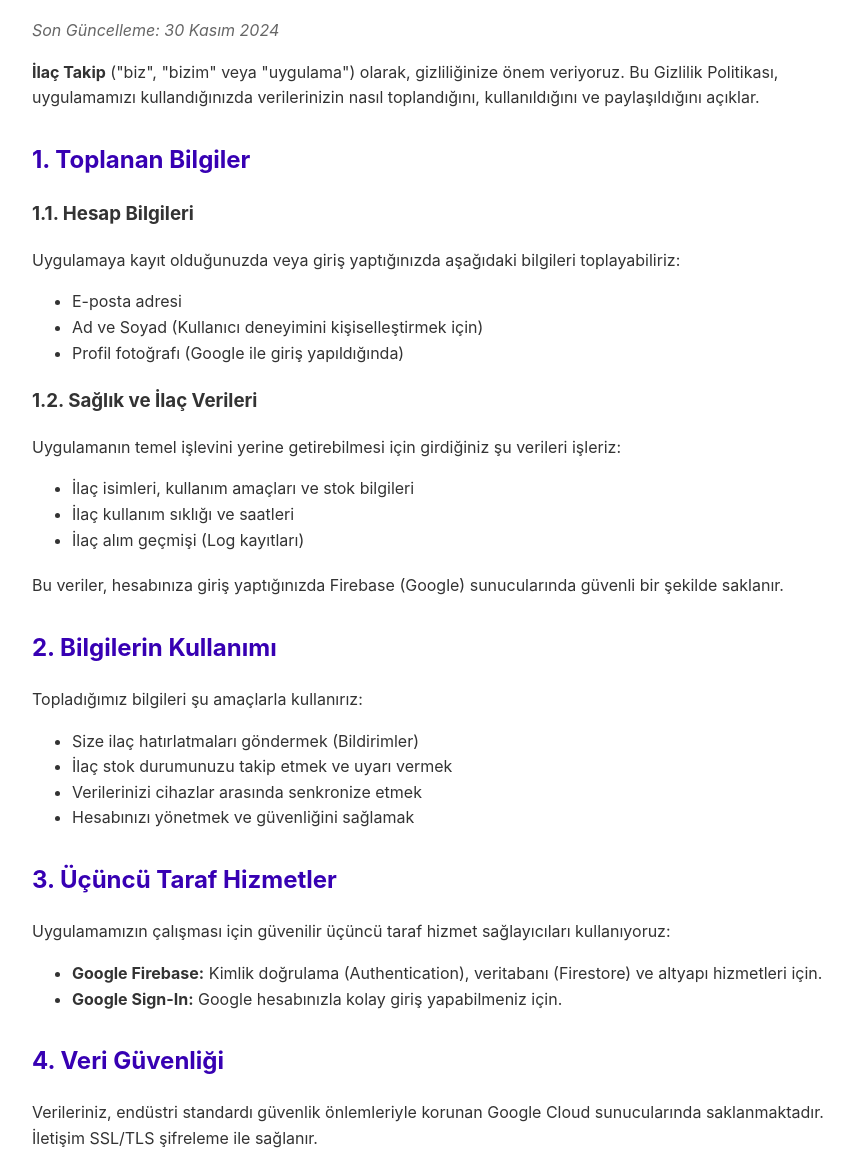
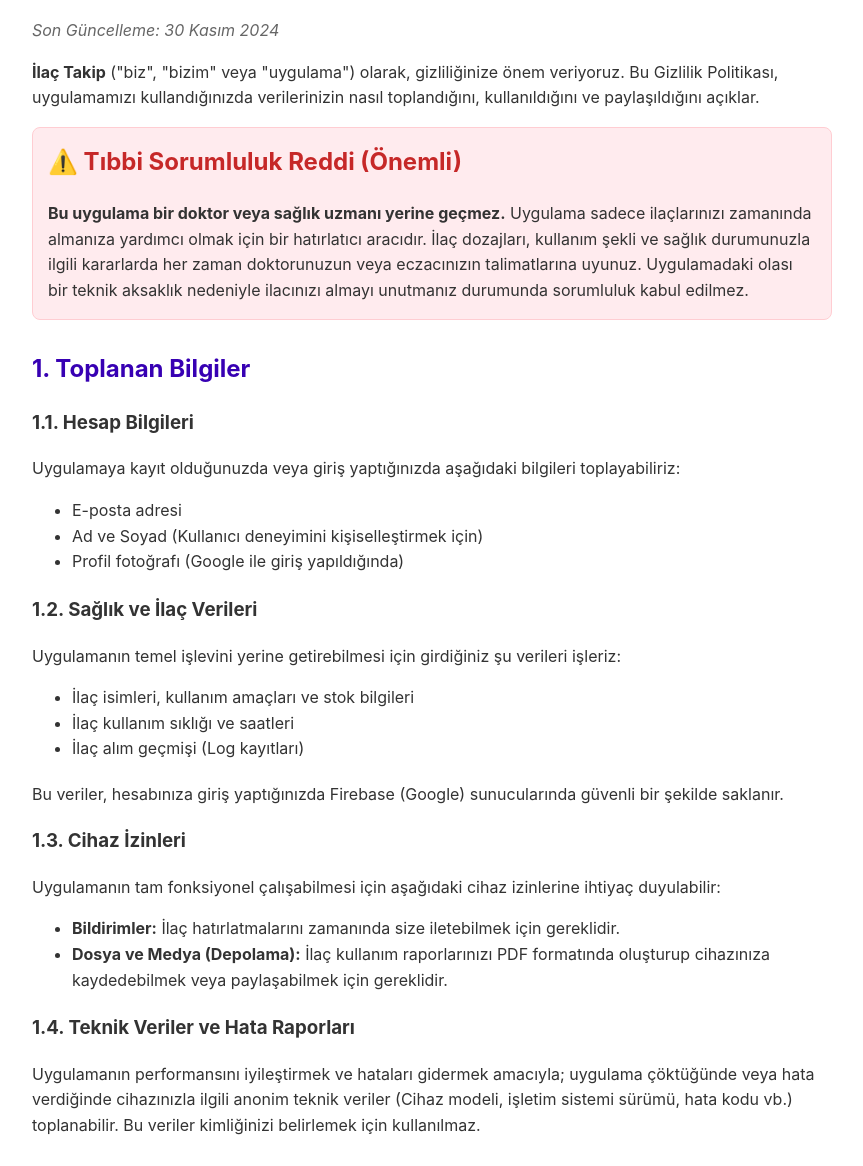
Before and after one commit to enesakca04/ilac-takip-privacy, a plain HTML site: page index.html in a window 1280 px wide. Shown: the part 96-1262 px from the top of the page, without its empty margins (208-1071 px from the left). Drawn offline with Linux system fonts and the light colour scheme.

Commit message:
Update privacy policy with medical disclaimer and permissions

```diff
--- a/index.html
+++ b/index.html
@@ -1,5 +1,6 @@
 <!DOCTYPE html>
 <html lang="tr">
+
 <head>
     <meta charset="UTF-8">
     <meta name="viewport" content="width=device-width, initial-scale=1.0">
@@ -13,17 +14,44 @@
             margin: 0 auto;
             padding: 20px;
         }
-        h1 { color: #6200ee; }
-        h2 { color: #3700b3; margin-top: 30px; }
-        ul { margin-bottom: 20px; }
-        .last-updated { color: #666; font-style: italic; }
+
+        h1 {
+            color: #6200ee;
+        }
+
+        h2 {
+            color: #3700b3;
+            margin-top: 30px;
+        }
+
+        ul {
+            margin-bottom: 20px;
+        }
+
+        .last-updated {
+            color: #666;
+            font-style: italic;
+        }
     </style>
 </head>
+
 <body>
     <h1>Gizlilik Politikası</h1>
     <p class="last-updated">Son Güncelleme: 30 Kasım 2024</p>
 
-    <p><strong>İlaç Takip</strong> ("biz", "bizim" veya "uygulama") olarak, gizliliğinize önem veriyoruz. Bu Gizlilik Politikası, uygulamamızı kullandığınızda verilerinizin nasıl toplandığını, kullanıldığını ve paylaşıldığını açıklar.</p>
+    <p><strong>İlaç Takip</strong> ("biz", "bizim" veya "uygulama") olarak, gizliliğinize önem veriyoruz. Bu Gizlilik
+        Politikası, uygulamamızı kullandığınızda verilerinizin nasıl toplandığını, kullanıldığını ve paylaşıldığını
+        açıklar.</p>
+
+    <div
+        style="background-color: #ffebee; border: 1px solid #ffcdd2; padding: 15px; border-radius: 8px; margin-bottom: 20px;">
+        <h2 style="color: #c62828; margin-top: 0;">⚠️ Tıbbi Sorumluluk Reddi (Önemli)</h2>
+        <p style="margin-bottom: 0;"><strong>Bu uygulama bir doktor veya sağlık uzmanı yerine geçmez.</strong> Uygulama
+            sadece ilaçlarınızı zamanında almanıza yardımcı olmak için bir hatırlatıcı aracıdır. İlaç dozajları,
+            kullanım şekli ve sağlık durumunuzla ilgili kararlarda her zaman doktorunuzun veya eczacınızın talimatlarına
+            uyunuz. Uygulamadaki olası bir teknik aksaklık nedeniyle ilacınızı almayı unutmanız durumunda sorumluluk
+            kabul edilmez.</p>
+    </div>
 
     <h2>1. Toplanan Bilgiler</h2>
 
@@ -44,6 +72,19 @@
     </ul>
     <p>Bu veriler, hesabınıza giriş yaptığınızda Firebase (Google) sunucularında güvenli bir şekilde saklanır.</p>
 
+    <h3>1.3. Cihaz İzinleri</h3>
+    <p>Uygulamanın tam fonksiyonel çalışabilmesi için aşağıdaki cihaz izinlerine ihtiyaç duyulabilir:</p>
+    <ul>
+        <li><strong>Bildirimler:</strong> İlaç hatırlatmalarını zamanında size iletebilmek için gereklidir.</li>
+        <li><strong>Dosya ve Medya (Depolama):</strong> İlaç kullanım raporlarınızı PDF formatında oluşturup cihazınıza
+            kaydedebilmek veya paylaşabilmek için gereklidir.</li>
+    </ul>
+
+    <h3>1.4. Teknik Veriler ve Hata Raporları</h3>
+    <p>Uygulamanın performansını iyileştirmek ve hataları gidermek amacıyla; uygulama çöktüğünde veya hata verdiğinde
+        cihazınızla ilgili anonim teknik veriler (Cihaz modeli, işletim sistemi sürümü, hata kodu vb.) toplanabilir. Bu
+        veriler kimliğinizi belirlemek için kullanılmaz.</p>
+
     <h2>2. Bilgilerin Kullanımı</h2>
     <p>Topladığımız bilgileri şu amaçlarla kullanırız:</p>
     <ul>
@@ -56,19 +97,23 @@
     <h2>3. Üçüncü Taraf Hizmetler</h2>
     <p>Uygulamamızın çalışması için güvenilir üçüncü taraf hizmet sağlayıcıları kullanıyoruz:</p>
     <ul>
-        <li><strong>Google Firebase:</strong> Kimlik doğrulama (Authentication), veritabanı (Firestore) ve altyapı hizmetleri için.</li>
+        <li><strong>Google Firebase:</strong> Kimlik doğrulama (Authentication), veritabanı (Firestore) ve altyapı
+            hizmetleri için.</li>
         <li><strong>Google Sign-In:</strong> Google hesabınızla kolay giriş yapabilmeniz için.</li>
     </ul>
 
     <h2>4. Veri Güvenliği</h2>
-    <p>Verileriniz, endüstri standardı güvenlik önlemleriyle korunan Google Cloud sunucularında saklanmaktadır. İletişim SSL/TLS şifreleme ile sağlanır.</p>
+    <p>Verileriniz, endüstri standardı güvenlik önlemleriyle korunan Google Cloud sunucularında saklanmaktadır. İletişim
+        SSL/TLS şifreleme ile sağlanır.</p>
 
     <h2>5. Hesabın Silinmesi</h2>
-    <p>Hesabınızı ve tüm verilerinizi istediğiniz zaman uygulama içindeki <strong>Ayarlar > Hesabı Sil</strong> menüsünden silebilirsiniz. Bu işlem geri alınamaz ve tüm verileriniz sunucularımızdan kalıcı olarak silinir.</p>
+    <p>Hesabınızı ve tüm verilerinizi istediğiniz zaman uygulama içindeki <strong>Ayarlar > Hesabı Sil</strong>
+        menüsünden silebilirsiniz. Bu işlem geri alınamaz ve tüm verileriniz sunucularımızdan kalıcı olarak silinir.</p>
 
     <h2>6. İletişim</h2>
     <p>Bu Gizlilik Politikası hakkında sorularınız varsa, lütfen bizimle iletişime geçin.</p>
     <p>E-posta: enesakca04@gmail.com</p>
 
 </body>
+
 </html>
```
